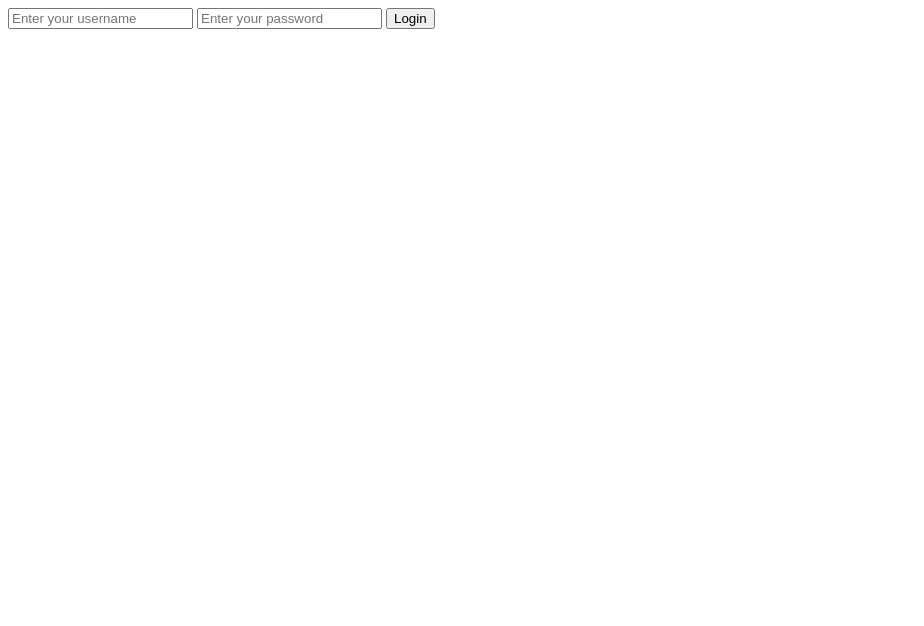
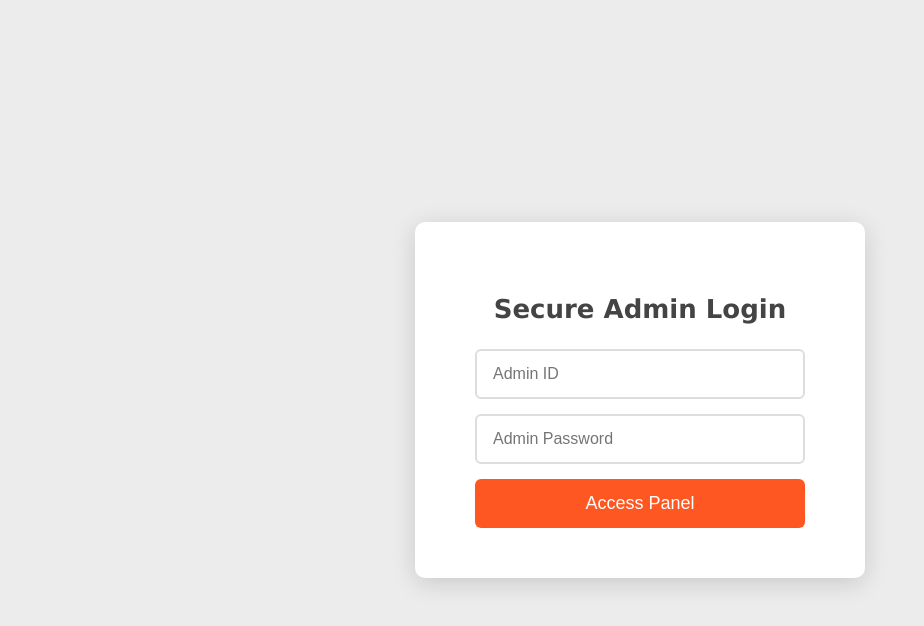
Before and after one commit to Jaychangani2005/Hostel-Management-System, a PHP site: page /hostel/login.php in a window 1280 px wide. Shown: the top 626 px of the page, without its empty margins (0-924 px from the left). Run offline with PHP 8.4, Linux system fonts and the light colour scheme.

Commit message:
Update login.php

```diff
--- a/login.php
+++ b/login.php
@@ -1,30 +1,39 @@
-<html>
+<!DOCTYPE html>
+<html lang="en">
+<head>
+    <meta charset="UTF-8">
+    <meta name="viewport" content="width=device-width, initial-scale=1.0">
+    <title>Secure Admin Login</title>
+    <link rel="stylesheet" href="login.css"> <!-- Link to the external CSS file -->
+</head>
 <body>
-        <form id="login" method="post" name="login" action="<?php $_PHP_SELF ?>">
-        <input type="text" class="" placeholder="Enter your username" required name="username">
-        <input type="password" class="" placeholder="Enter your password" name="password" required>
-        <button class="" name="login" type="submit">Login</button>
+    <div class="box-wrapper"> <!-- Unique wrapper name -->
+        <form id="auth-form" method="post" name="authForm" action="<?php $_PHP_SELF ?>">
+            <h2>Secure Admin Login</h2>
+            <input type="text" placeholder="Admin ID" required name="uname">
+            <input type="password" placeholder="Admin Password" name="upass" required>
+            <button name="authSubmit" type="submit">Access Panel</button>
         </form>
+    </div>
+
     <?php
-   if(isset($_POST['username']) && isset($_POST['password']))
-   {
-    $user = $_POST["username"];
-	$pwd = $_POST["password"];
-    $conn=mysqli_connect("localhost","root","","hostel");
-    if($conn)
-    {
-        $sql="Select id,password from admin where id='$user' and password='$pwd'";
-        $result=mysqli_query($conn,$sql);
-        $num=mysqli_num_rows($result);
-        if($num>0)
-        {
+       if(isset($_POST['uname']) && isset($_POST['upass'])) {
+            $user = $_POST["uname"];
+            $pwd = $_POST["upass"];
+            $conn = mysqli_connect("localhost","root","","hostel");
+            if($conn) {
+                $sql = "SELECT id, password FROM admin WHERE id='$user' AND password='$pwd'";
+                $result = mysqli_query($conn, $sql);
+                $num = mysqli_num_rows($result);
+                if($num > 0) {
                     session_start();
-		    $_SESSION['adminid']=$user;
+                    $_SESSION['adminid'] = $user;
                     header("Location: admin/Admin.php");
-        }
-        else
-        {
-              echo "<script>alert('Invalid Details');</script>";
+                } else {
+                    echo "<script>alert('Invalid Login Credentials');</script>";
                 }
             }
        }
+    ?>
+</body>
+</html>
```
Lines whose indentation alone changed are shown as unchanged.
